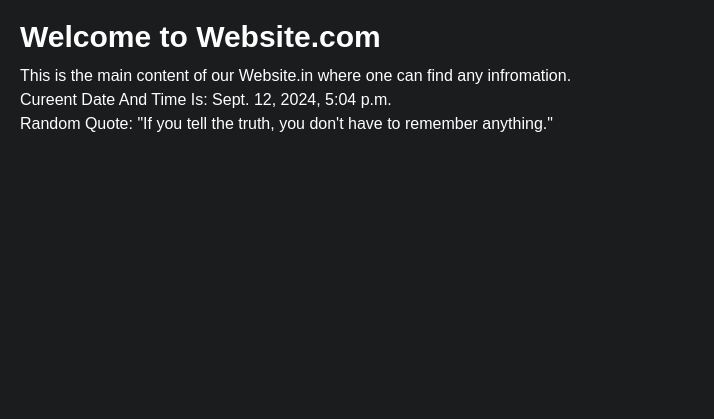
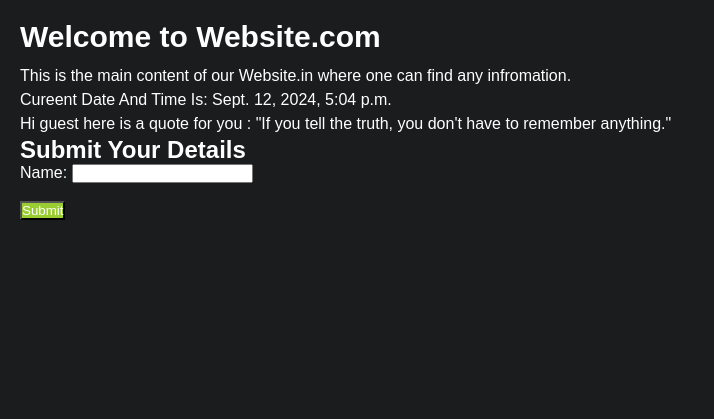
Before and after one commit to prajoshi121/WebApp, a Django app: page / in a window 1280 px wide. Shown: the part 60-479 px from the top of the page, without its empty margins (0-714 px from the left). Run offline with Django 5.2, Linux system fonts and the light colour scheme.

Commit message:
Added Excercise 4

```diff
--- a/webapp/templates/webapp/index.html
+++ b/webapp/templates/webapp/index.html
@@ -25,7 +25,15 @@
             <h1>Welcome to Website.com</h1>
             <p>This is the main content of our Website.in where one can find any infromation.</p>
             <p>Cureent Date And Time Is: {{ current_datetime }} </p>
-            <p>Random Quote: "{{ Random_Quote }}"</p>
+            <p>Hi {{ name }} here is a quote for you : "{{ Random_Quote }}"</p>
+
+            <h2>Submit Your Details</h2>
+            <form method="POST">
+                {% csrf_token %}
+                <label for="name">Name:</label>
+                <input type="text" id="name" name="name" required><br><br>
+                <button type="submit">Submit</button>
+            </form>
         </section>
     </main>
 
--- a/webapp/views.py
+++ b/webapp/views.py
@@ -4,9 +4,14 @@ from datetime import datetime
 
 def home(request):
 
+    if request.method == 'POST':
+        name = request.POST['name']
+    else:
+        name = 'guest'
+
     present = datetime.now()
 
-    Quotes = [
+    quotes = [
 
         "A room without books is like a body without a soul.",
         "Be the change that you wish to see in the world.",
@@ -14,11 +19,11 @@ def home(request):
         "A person who never made a mistake never tried anything new."
     ]
 
-    Random_Quote = random.choice(Quotes)
+    random_quote = random.choice(quotes)
 
-
-    Information = {
+    information = {
         'current_datetime' : present,
-        'Random_Quote' : Random_Quote
+        'Random_Quote' : random_quote,
+        'name' : name
     }
-    return render(request, "webapp/index.html", Information)
+    return render(request, "webapp/index.html", information)
```
